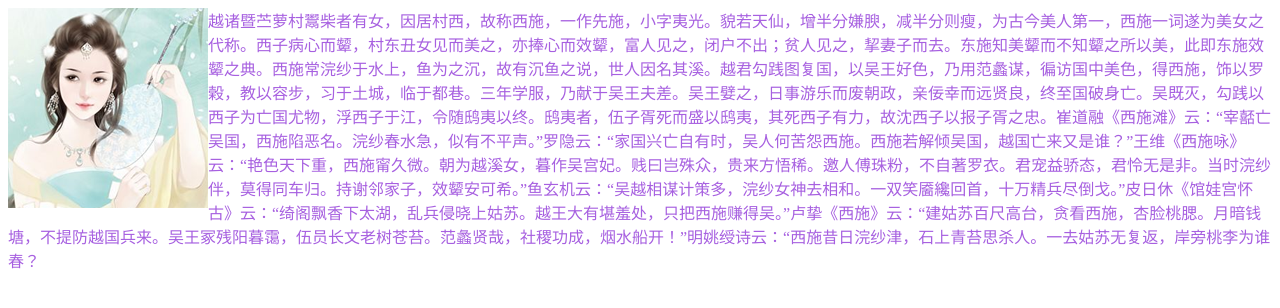
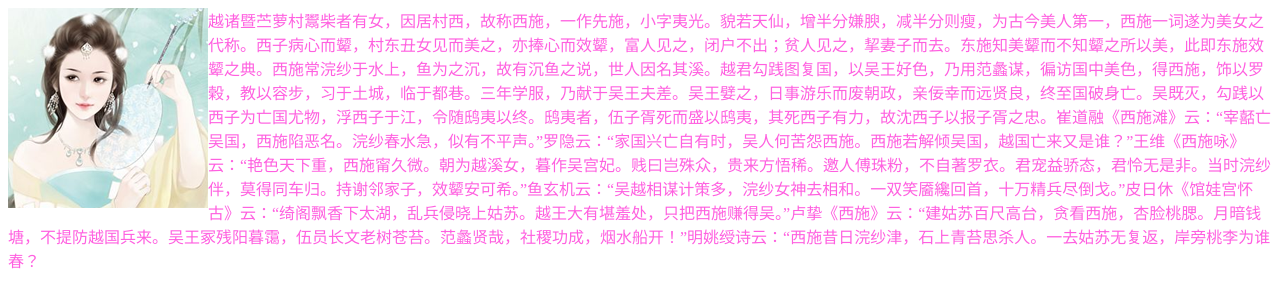
Before and after one commit to Hyper-Han/site, a plain HTML site: page index.html in a window 1280 px wide. Drawn offline with Linux system fonts and the light colour scheme.

Commit message:
修改css代码

```diff
--- a/site.css
+++ b/site.css
@@ -1,5 +1,5 @@
 p{
-    color: rgb(167, 96, 224);
+    color: rgb(255, 96, 224);
 }
 img{
     float: left;
```
